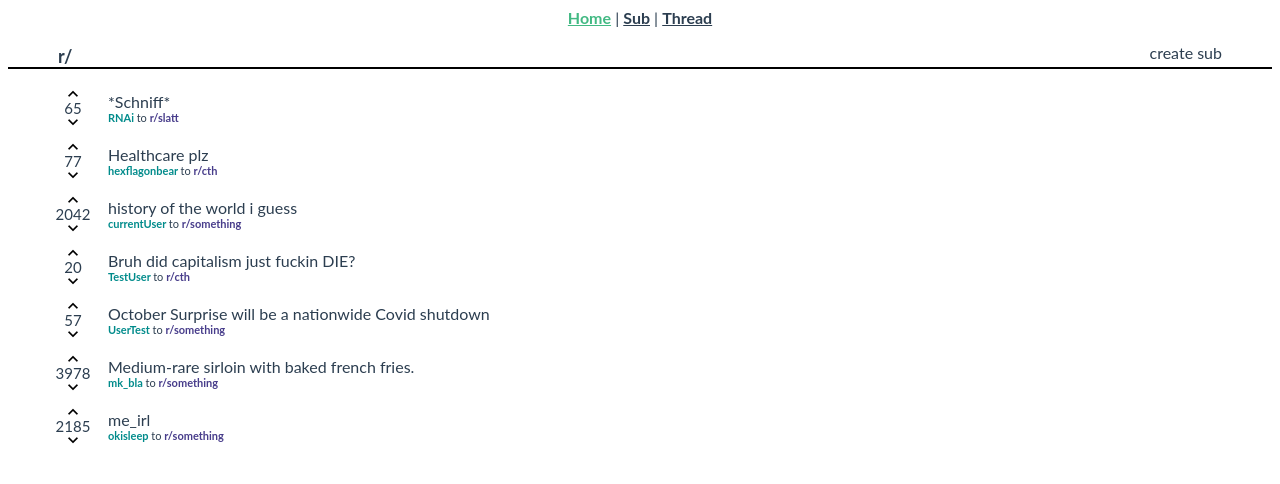
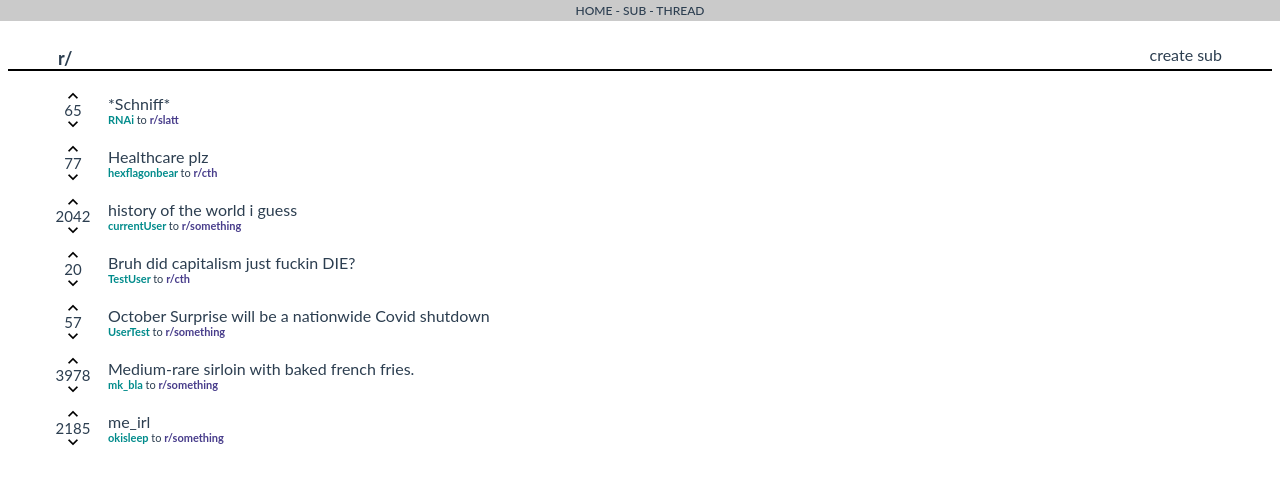
Before and after one commit to mismaah/reddit-clone, a Vue app: page /sub in a window 1280 px wide. Shown: the top 484 px of the page. Built offline with nearby package versions, Linux system fonts and the light colour scheme.

Commit message:
redo nav

```diff
--- a/src/App.vue
+++ b/src/App.vue
@@ -1,26 +1,38 @@
 <template>
     <div id="app">
         <div id="nav">
-            <router-link to="/">Home</router-link> | <router-link to="/sub">Sub</router-link> | <router-link to="/thread">Thread</router-link>
+            <router-link to="/">HOME</router-link> -
+            <router-link to="/sub">SUB</router-link> -
+            <router-link to="/thread">THREAD</router-link>
         </div>
-        <router-view/>
+        <router-view id="routerview"/>
     </div>
 </template>
 
 <style>
+body {
+    margin: 0px;
+}
 #app {
-  font-family: "Lato", -apple-system, BlinkMacSystemFont, "Segoe UI", Roboto, "Helvetica Neue", Arial, sans-serif, "Apple Color Emoji", "Segoe UI Emoji", "Segoe UI Symbol";
-  -webkit-font-smoothing: antialiased;
-  -moz-osx-font-smoothing: grayscale;
-  text-align: center;
-  color: #2c3e50;
+    font-family: "Lato", -apple-system, BlinkMacSystemFont, "Segoe UI", Roboto, "Helvetica Neue", Arial, sans-serif, "Apple Color Emoji", "Segoe UI Emoji", "Segoe UI Symbol";
+    -webkit-font-smoothing: antialiased;
+    -moz-osx-font-smoothing: grayscale;
+    text-align: center;
+    color: #2c3e50;
 }
-#nav a {
-  font-weight: bold;
-  color: #2c3e50;
+#routerview {
+    margin: 8px;
 }
-#nav a.router-link-exact-active {
-  color: #42b983;
+#nav {
+    background-color:rgb(202, 202, 202);
+    margin: 0px;
+    font-size: 12px;
+    padding: 3px;
+    font-weight: 500;
+}
+#nav a, #nav a:hover, #nav a:focus, #nav a:active {
+    text-decoration: none;
+    color: inherit;
 }
 .user {
     font-size: 11px;
```
